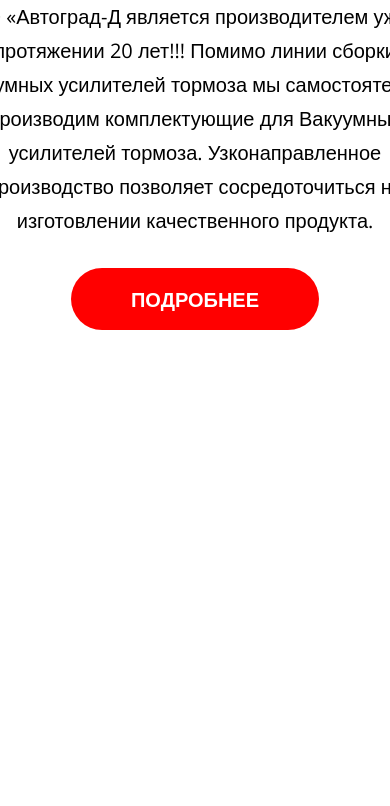
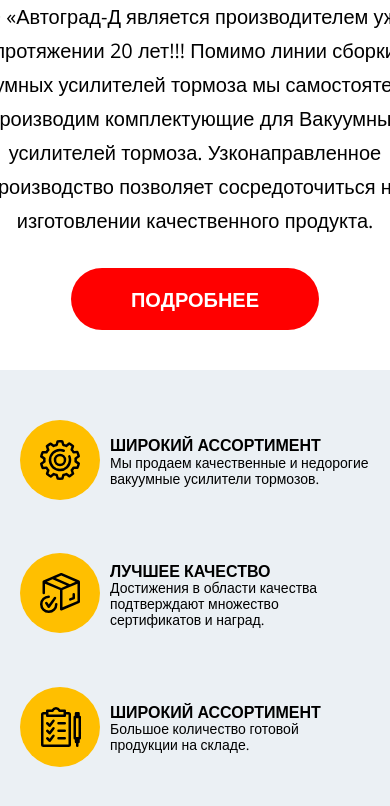
Before and after one commit to Gorbunov-it/DD73, a plain HTML site: page index.html in a window 390 px wide. Shown: the part 616-1422 px from the top of the page. Before the commit the page ends 1260 px from the top, so only its background shows below. Drawn offline with nearby package versions, Linux system fonts and the light colour scheme.

Commit message:
Add files via upload

```diff
--- a/css/style.css
+++ b/css/style.css
@@ -6,13 +6,10 @@
   box-sizing: border-box;
 }
 
+html,
 body {
+  min-height: 100%;
   font-family: 'Open Sans', sans-serif;
-}
-
-section {
-  padding-top: 20px;
-  padding-bottom: 20px;
 }
 
 .container {
@@ -110,7 +107,6 @@ section {
 /* WRAPPER */
 .wrapper {
   margin-top: 80px;
-  height: 1200px;
 }
 
 /* WRAPPER */
@@ -119,7 +115,7 @@ section {
 
 /* HEADER */
 .header {
-  height: 100vh;
+  height: calc(100vh - 80px);
   background-image: url("../banner-bg.jpg");
   background-repeat: no-repeat;
 }
@@ -188,9 +184,44 @@ section {
 /* HEADER */
 
 
+/* ADVANTAGE */
+.section-advantage {
+  padding-top: 100px;
+  padding-bottom: 100px;
+  background-color: rgba(235, 240, 244, 1);
+}
+
+.advantage__row {
+  display: flex;
+  align-items: center;
+  justify-content: space-between;
+}
+
+.advantage__card {
+  width: 350px;
+  display: flex;
+  align-items: center;
+  justify-content: space-between;
+}
+
+.advantage__card:last-child {
+  margin-right: 0;
+}
+
+.advantage__img img {
+  margin-right: 10px;
+}
+
+.advantage-body p {
+  font-size: 14px;
+}
+
+/* ADVANTAGE */
+
+
 
 /* @MEDIA SCREEN */
-@media screen and (max-device-width: 575px) {
+@media screen and (max-device-width: 576px) {
 
   .header .container {
     max-width: 350px;
@@ -212,6 +243,20 @@ section {
   .header__img img {
     width: 100%
   }
+
+  .section-advantage {
+    padding: 0;
+  }
+
+  .advantage__row {
+    flex-direction: column;
+  }
+
+  .advantage__card {
+    padding-top: 50px;
+    padding-bottom: 50px;
+  }
+
 }
 
 @media screen and (max-device-width: 992px) {
@@ -340,6 +385,22 @@ section {
   .header__button {
     justify-content: center;
   }
+
+  .section-advantage {
+    padding: 0;
+  }
+
+  .advantage__row {
+    flex-direction: column;
+  }
+
+  .advantage__card {
+    padding-top: 50px;
+  }
+
+  .advantage__card:last-child {
+    padding-bottom: 50px;
+  }
 }
 
 @media only screen and (min-device-width : 993px) and (max-device-width : 1200px) {
--- a/index.html
+++ b/index.html
@@ -14,7 +14,7 @@
     />
     <link rel="stylesheet" href="./css/normalize.css" />
     <link rel="stylesheet" href="./css/style.css" />
-    <title>Document</title>
+    <title>ООО «Автоград-Д»</title>
   </head>
   <body>
     <!-- NAVIGATION -->
@@ -30,7 +30,7 @@
           <nav class="nav__menu">
             <ul class="nav__list">
               <li>
-                <a href="#" class="nav__link">Главная</a>
+                <a href="./" class="nav__link">Главная</a>
                 <div></div>
               </li>
               <li>
@@ -62,6 +62,7 @@
 
     <!-- WRAPPER -->
     <div class="wrapper">
+      <!-- HEADER -->
       <header class="header">
         <div class="container">
           <div class="header__row">
@@ -87,7 +88,67 @@
           </div>
         </div>
       </header>
+      <!-- HEADER -->
+
+      <!-- ADVANTAGE -->
+      <section class="section-advantage">
+        <div class="container">
+          <div class="advantage__row">
+            <div class="advantage__card">
+              <div class="advantage__img">
+                <img
+                  src="./images/advantage/kachestvennye_zapchasti.svg"
+                  alt="image: svg"
+                />
+              </div>
+              <div class="advantage-body">
+                <h4>ШИРОКИЙ АССОРТИМЕНТ</h4>
+                <p>
+                  Мы продаем качественные и недорогие вакуумные усилители
+                  тормозов.
+                </p>
+              </div>
+            </div>
+            <div class="advantage__card">
+              <div class="advantage__img">
+                <img
+                  src="./images/advantage/operativnaya_dostavka.svg"
+                  alt="image: svg"
+                />
+              </div>
+              <div class="advantage-body">
+                <h4>ЛУЧШЕЕ КАЧЕСТВО</h4>
+                <p>
+                  Достижения в области качества подтверждают множество
+                  сертификатов и наград.
+                </p>
+              </div>
+            </div>
+            <div class="advantage__card">
+              <div class="advantage__img">
+                <img
+                  src="./images/advantage/shirokij_assortiment.svg"
+                  alt="image: svg"
+                />
+              </div>
+              <div class="advantage-body">
+                <h4>ШИРОКИЙ АССОРТИМЕНТ</h4>
+                <p>Большое количество готовой продукции на складе.</p>
+              </div>
+            </div>
+          </div>
+        </div>
+      </section>
+      <!-- ADVANTAGE -->
     </div>
+
+    <!--     <section class="section-product"></section>
+
+    <div class="fullscreen">
+      <div class="fullscreen_body">
+        <div class="fullscreen_title">Блок во весь экран</div>
+      </div>
+    </div> -->
 
     <!-- WRAPPER -->
 
```
Also changed, not shown: images/advantage/kachestvennye_zapchasti.svg (added), images/advantage/operativnaya_dostavka.svg (added), images/advantage/shirokij_assortiment.svg (added).
